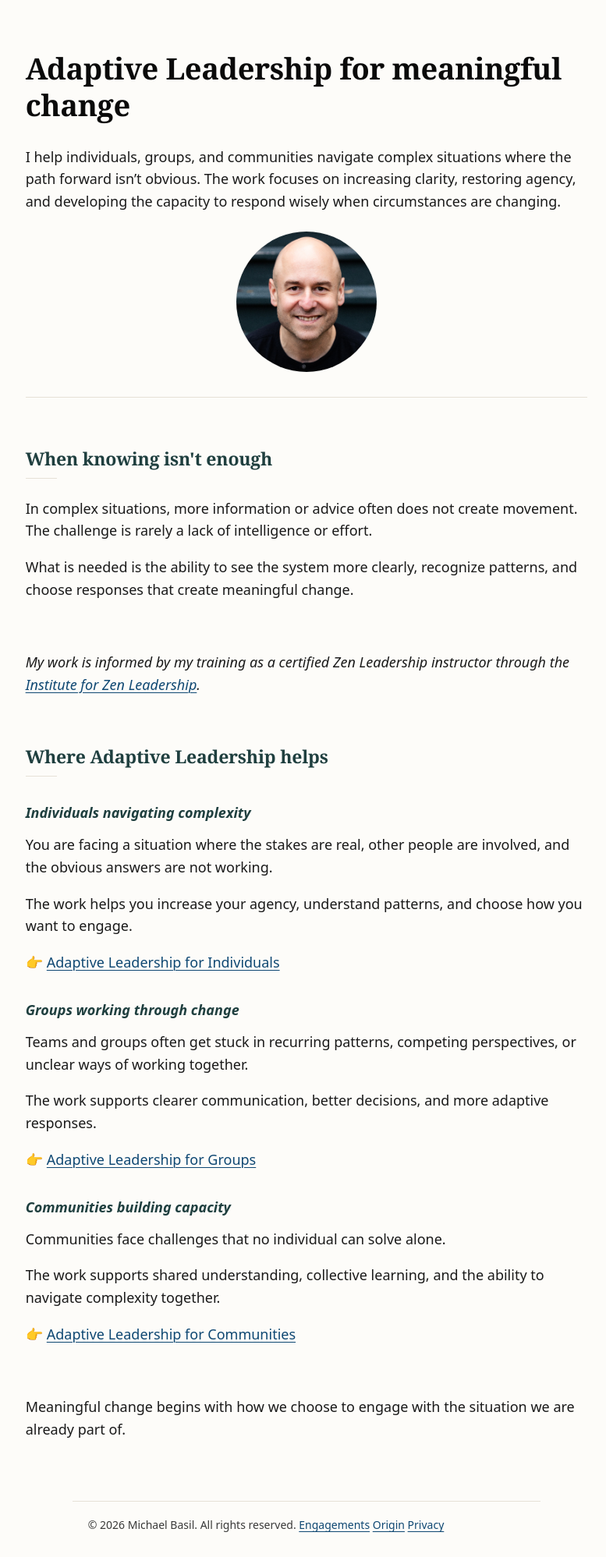
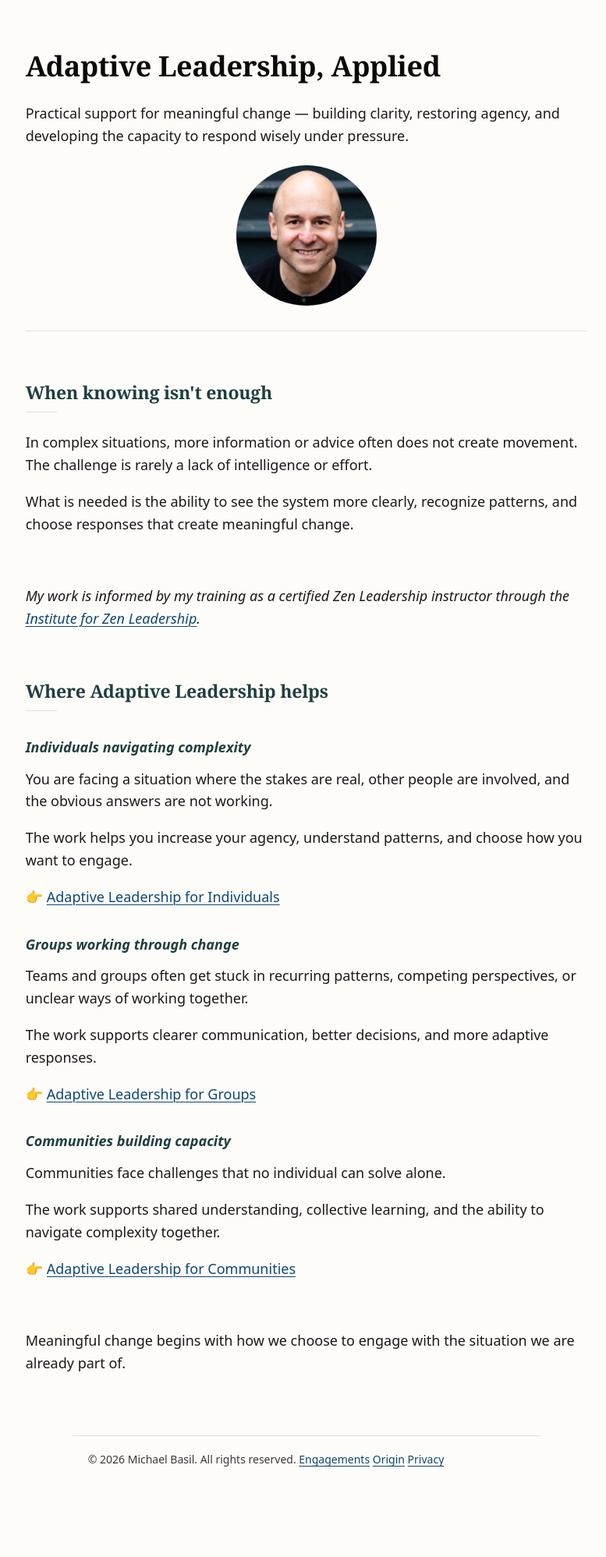
Before and after one commit to basil-family-lab/zen, a Jekyll site: the page built from index.md, in a window 1280 px wide. Shown: the whole page at 78% size, without its empty margins (247-1024 px from the left). Built offline with Jekyll 4.4.1, drawn with Linux system fonts in a browser that asks for light colours; after the commit the page ends 1913 px from its top, so only the background shows below that.

Commit message:
refactor: update testimonials and improve home page heading

```diff
--- a/_data/home.yml
+++ b/_data/home.yml
@@ -1,12 +1,10 @@
 hero:
-  heading: Adaptive Leadership for meaningful change
+  heading: Adaptive Leadership, Applied
   body: >
-    I help individuals, groups, and communities navigate complex situations
-    where the path forward isn’t obvious.
-    The work focuses on increasing clarity,
+    Practical support for meaningful change —
+    building clarity,
     restoring agency,
-    and developing the capacity to respond wisely
-    when circumstances are changing.
+    and developing the capacity to respond wisely under pressure.
   image: /assets/images/profile.jpg
   image_alt: Michael Basil
 
--- a/assets/css/site.css
+++ b/assets/css/site.css
@@ -52,8 +52,8 @@ h2 {
 }
 
 h1 {
-  font-size: 38px;
-  margin-bottom: 28px;
+  font-size: clamp(30px, 4vw, 36px);
+  margin-bottom: 24px;
   color: #0a0a0a;
 }
 
```
Also changed, not shown: _data/communities.yml (+5 -5 lines), _data/groups.yml (+6 -5 lines).
